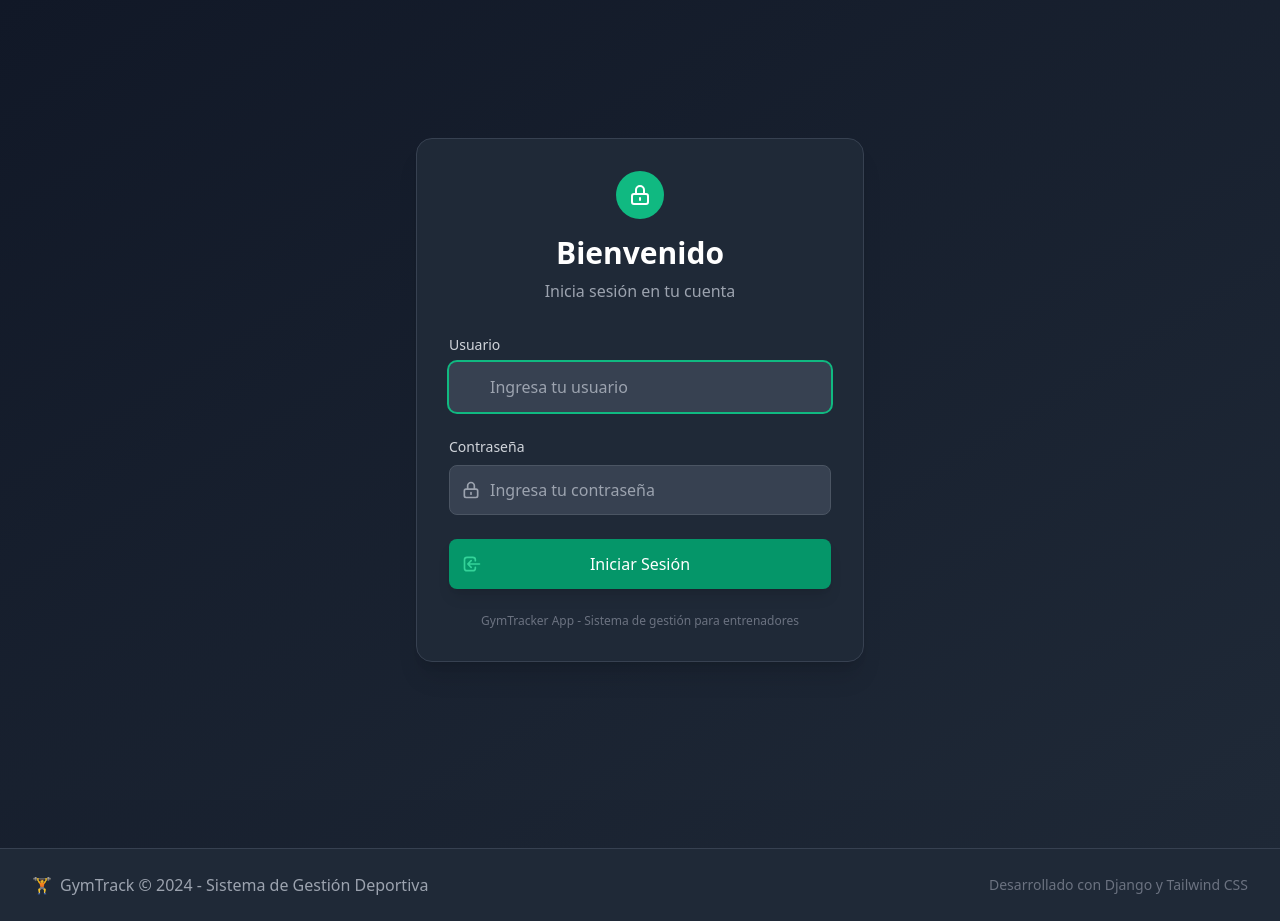
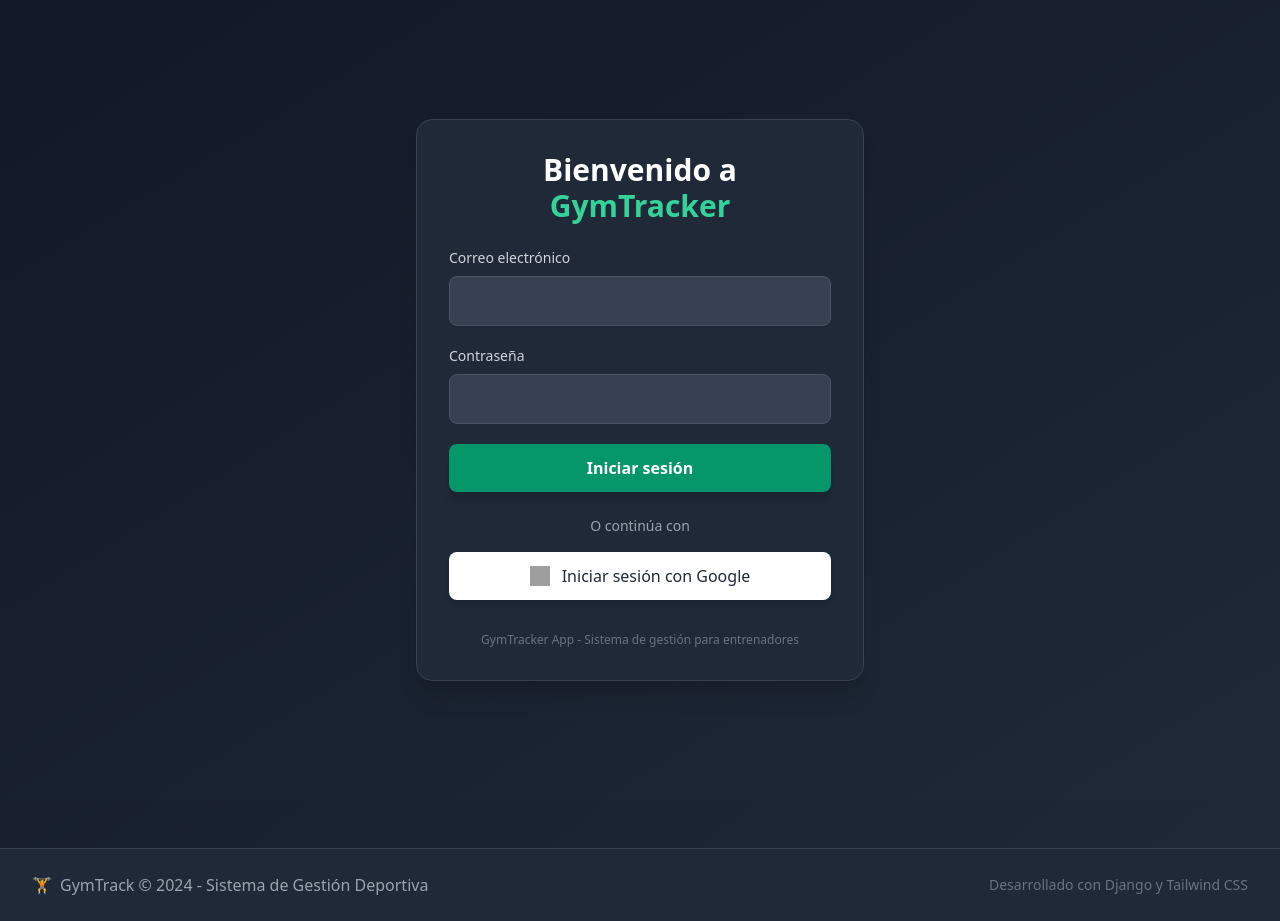
Before and after one commit to piquetpachu/GymTrackerEntrenadores, a Django app: page /usuarios/login/ in a window 1280 px wide. Shown: the part 65-986 px from the top of the page. Run offline with Django 5.2, Linux system fonts and the light colour scheme; some libraries are stand-ins or nearby versions; grey boxes are pictures that could not be loaded.

Commit message:
Implementar autenticación con Google utilizando django-allauth - Se actualizaron las configuraciones de Django para incluir django-allauth y se modificó la plantilla de inicio de sesión para permitir el inicio de sesión con Google.

```diff
--- a/gymtrack/urls.py
+++ b/gymtrack/urls.py
@@ -26,6 +26,8 @@
     path("exportaciones/", include("exportaciones.urls")),
     path("usuarios/", include("usuarios.urls")),
     path("", include("dashboard.urls")),
+    path("accounts/", include("allauth.urls")),  # <-- Google login
+
 
 
 
--- a/usuarios/templates/usuarios/login.html
+++ b/usuarios/templates/usuarios/login.html
@@ -1,157 +1,45 @@
 {% extends "base.html" %}
-{% block title %}Login{% endblock %}
+{% load static %}
+{% load socialaccount %}
+
+{% block title %}Iniciar sesión - GymTracker{% endblock %}
 
 {% block content %}
-<div class="min-h-screen bg-gradient-to-br from-gray-900 to-gray-800 flex items-center justify-center py-12 px-4 sm:px-6 lg:px-8">
-  <div class="max-w-md w-full space-y-8">
-    <!-- Card del login -->
-    <div class="bg-gray-800 rounded-2xl shadow-xl border border-gray-700 p-8">
-      <!-- Header -->
-      <div class="text-center mb-8">
-        <div class="mx-auto h-12 w-12 bg-emerald-500 rounded-full flex items-center justify-center mb-4">
-          <svg class="w-6 h-6 text-white" fill="none" stroke="currentColor" viewBox="0 0 24 24">
-            <path stroke-linecap="round" stroke-linejoin="round" stroke-width="2" d="M12 15v2m-6 4h12a2 2 0 002-2v-6a2 2 0 00-2-2H6a2 2 0 00-2 2v6a2 2 0 002 2zm10-10V7a4 4 0 00-8 0v4h8z"></path>
-          </svg>
-        </div>
-        <h2 class="text-3xl font-bold text-white">Bienvenido</h2>
-        <p class="mt-2 text-gray-400">Inicia sesión en tu cuenta</p>
+<div class="min-h-screen flex items-center justify-center bg-gradient-to-br from-gray-900 to-gray-800 text-gray-100 px-4">
+  <div class="bg-gray-800 shadow-xl rounded-2xl p-8 w-full max-w-md border border-gray-700">
+    <h1 class="text-3xl font-bold text-center text-white mb-6">Bienvenido a <span class="text-emerald-400">GymTracker</span></h1>
+
+    <form method="post" class="space-y-5">
+      {% csrf_token %}
+      <div>
+        <label class="block text-sm font-medium text-gray-300 mb-2">Correo electrónico</label>
+        <input type="text" name="username" class="w-full px-4 py-3 rounded-lg bg-gray-700 border border-gray-600 text-white focus:ring-2 focus:ring-emerald-500 focus:outline-none" required>
       </div>
 
-      <!-- Formulario -->
-      <form method="post" class="space-y-6">
-        {% csrf_token %}
+      <div>
+        <label class="block text-sm font-medium text-gray-300 mb-2">Contraseña</label>
+        <input type="password" name="password" class="w-full px-4 py-3 rounded-lg bg-gray-700 border border-gray-600 text-white focus:ring-2 focus:ring-emerald-500 focus:outline-none" required>
+      </div>
 
-        <!-- Campo Usuario -->
-        <div>
-          <label for="username" class="block text-sm font-medium text-gray-300 mb-2">
-            Usuario
-          </label>
-          <div class="relative">
-            <div class="absolute inset-y-0 left-0 pl-3 flex items-center pointer-events-none">
-              <svg class="h-5 w-5 text-gray-400" fill="none" stroke="currentColor" viewBox="0 0 24 24">
-                <path stroke-linecap="round" stroke-linejoin="round" stroke-width="2" d="M16 7a4 4 0 11-8 0 4 4 0 018 0zM12 14a7 7 0 00-7 7h14a7 7 0 00-7-7z"></path>
-              </svg>
-            </div>
-            <input
-              type="text"
-              name="username"
-              id="username"
-              required
-              class="block w-full pl-10 pr-4 py-3 bg-gray-700 border border-gray-600 rounded-lg text-white placeholder-gray-400 focus:outline-none focus:ring-2 focus:ring-emerald-500 focus:border-transparent transition-colors"
-              placeholder="Ingresa tu usuario"
-            >
-          </div>
-        </div>
+      <button type="submit" class="w-full py-3 bg-emerald-600 hover:bg-emerald-500 rounded-lg text-white font-semibold transition-colors shadow-lg">
+        Iniciar sesión
+      </button>
+    </form>
 
-        <!-- Campo Contraseña -->
-        <div>
-          <label for="password" class="block text-sm font-medium text-gray-300 mb-2">
-            Contraseña
-          </label>
-          <div class="relative">
-            <div class="absolute inset-y-0 left-0 pl-3 flex items-center pointer-events-none">
-              <svg class="h-5 w-5 text-gray-400" fill="none" stroke="currentColor" viewBox="0 0 24 24">
-                <path stroke-linecap="round" stroke-linejoin="round" stroke-width="2" d="M12 15v2m-6 4h12a2 2 0 002-2v-6a2 2 0 00-2-2H6a2 2 0 00-2 2v6a2 2 0 002 2zm10-10V7a4 4 0 00-8 0v4h8z"></path>
-              </svg>
-            </div>
-            <input
-              type="password"
-              name="password"
-              id="password"
-              required
-              class="block w-full pl-10 pr-4 py-3 bg-gray-700 border border-gray-600 rounded-lg text-white placeholder-gray-400 focus:outline-none focus:ring-2 focus:ring-emerald-500 focus:border-transparent transition-colors"
-              placeholder="Ingresa tu contraseña"
-            >
-          </div>
-        </div>
+    <div class="mt-6 text-center text-sm text-gray-400">O continúa con</div>
 
-        <!-- Botón de submit -->
-        <button
-          type="submit"
-          class="group relative w-full flex justify-center py-3 px-4 border border-transparent rounded-lg text-white font-medium bg-emerald-600 hover:bg-emerald-500 focus:outline-none focus:ring-2 focus:ring-offset-2 focus:ring-emerald-500 transition-colors shadow-lg"
-        >
-          <span class="absolute left-0 inset-y-0 flex items-center pl-3">
-            <svg class="h-5 w-5 text-emerald-400 group-hover:text-emerald-300" fill="none" stroke="currentColor" viewBox="0 0 24 24">
-              <path stroke-linecap="round" stroke-linejoin="round" stroke-width="2" d="M11 16l-4-4m0 0l4-4m-4 4h14m-5 4v1a3 3 0 01-3 3H6a3 3 0 01-3-3V7a3 3 0 013-3h7a3 3 0 013 3v1"></path>
-            </svg>
-          </span>
-          Iniciar Sesión
-        </button>
+    <!-- Botón Google -->
+    <div class="mt-4">
+      <a href="{% provider_login_url 'google' %}"
+         class="w-full flex items-center justify-center gap-3 px-4 py-3 bg-white text-gray-800 rounded-lg shadow-md hover:bg-gray-100 transition font-medium">
+        <img src="https://www.svgrepo.com/show/475656/google-color.svg" alt="Google" class="w-5 h-5">
+        Iniciar sesión con Google
+      </a>
+    </div>
 
-        <!-- Mensajes de error -->
-        {% if form.errors %}
-        <div class="rounded-md bg-red-900/50 border border-red-700 p-4">
-          <div class="flex">
-            <div class="flex-shrink-0">
-              <svg class="h-5 w-5 text-red-400" fill="none" stroke="currentColor" viewBox="0 0 24 24">
-                <path stroke-linecap="round" stroke-linejoin="round" stroke-width="2" d="M12 8v4m0 4h.01M21 12a9 9 0 11-18 0 9 9 0 0118 0z"></path>
-              </svg>
-            </div>
-            <div class="ml-3">
-              <h3 class="text-sm font-medium text-red-200">Error de autenticación</h3>
-              <div class="mt-2 text-sm text-red-300">
-                <p>Usuario o contraseña incorrectos. Por favor, intenta nuevamente.</p>
-              </div>
-            </div>
-          </div>
-        </div>
-        {% endif %}
-      </form>
-
-      <!-- Footer informativo -->
-      <div class="mt-6 text-center">
-        <p class="text-xs text-gray-500">
-          GymTracker App - Sistema de gestión para entrenadores
-        </p>
-      </div>
+    <div class="mt-8 text-center text-xs text-gray-500">
+      GymTracker App - Sistema de gestión para entrenadores
     </div>
   </div>
 </div>
-
-<!-- Script para mejorar la experiencia -->
-<script>
-document.addEventListener('DOMContentLoaded', function() {
-  // Focus en el primer campo al cargar
-  const usernameField = document.getElementById('username');
-  if (usernameField) {
-    usernameField.focus();
-  }
-
-  // Validación básica del formulario
-  const form = document.querySelector('form');
-  if (form) {
-    form.addEventListener('submit', function(e) {
-      const username = document.getElementById('username').value.trim();
-      const password = document.getElementById('password').value.trim();
-
-      if (!username || !password) {
-        e.preventDefault();
-        // El navegador ya muestra los required, pero podemos agregar feedback adicional
-        if (!username) {
-          document.getElementById('username').classList.add('border-red-500');
-        }
-        if (!password) {
-          document.getElementById('password').classList.add('border-red-500');
-        }
-      }
-    });
-
-    // Remover clases de error al escribir
-    const inputs = form.querySelectorAll('input');
-    inputs.forEach(input => {
-      input.addEventListener('input', function() {
-        this.classList.remove('border-red-500');
-      });
-    });
-  }
-});
-</script>
-
-<style>
-/* Animaciones suaves adicionales */
-input:focus {
-  transform: translateY(-1px);
-  transition: all 0.2s ease-in-out;
-}
-</style>
 {% endblock %}
```
Also changed, not shown: gymtrack/settings.py (+38 -0 lines), db.sqlite3.
